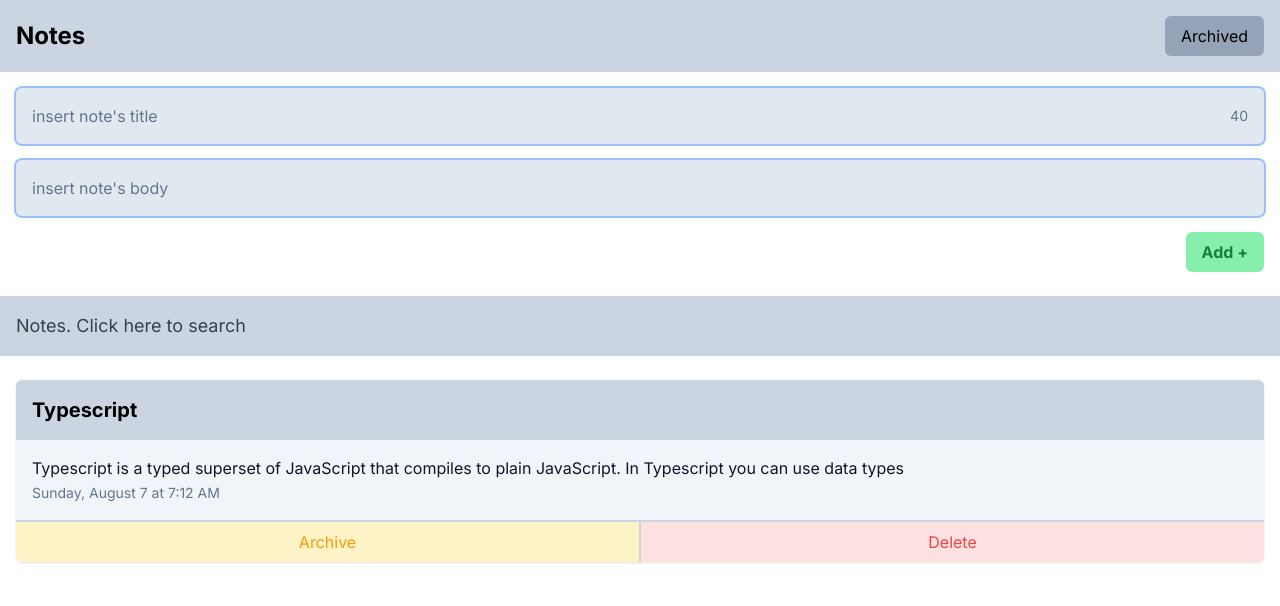
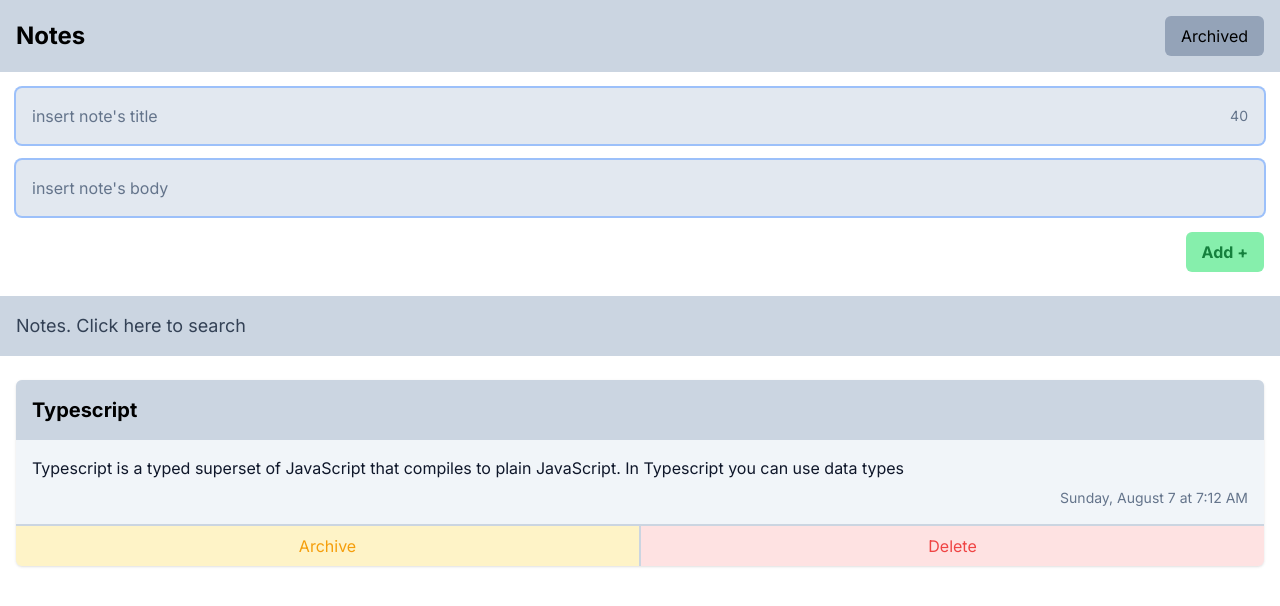
Before and after one commit to LittleQuartZ/notes-web, a React (Vite) app: page / in a window 1280 px wide. Shown: the top 606 px of the page. Built offline with nearby package versions, Linux system fonts and the light colour scheme.

Commit message:
fix: set date alignment in Note component to right

```diff
--- a/src/components/Note.tsx
+++ b/src/components/Note.tsx
@@ -20,7 +20,7 @@
       </header>
       <section className='p-4'>
         <p className='text-ellipsis text-slate-900'>{body}</p>
-        <span className='text-sm text-slate-500'>
+        <p className='mt-2 text-right text-sm text-slate-500'>
           {createdAt.toLocaleString('en-US', {
             weekday: 'long',
             day: 'numeric',
@@ -28,7 +28,7 @@
             hour: 'numeric',
             minute: 'numeric',
           })}
-        </span>
+        </p>
       </section>
       <section className='flex items-center'>
         <NoteButton
```
